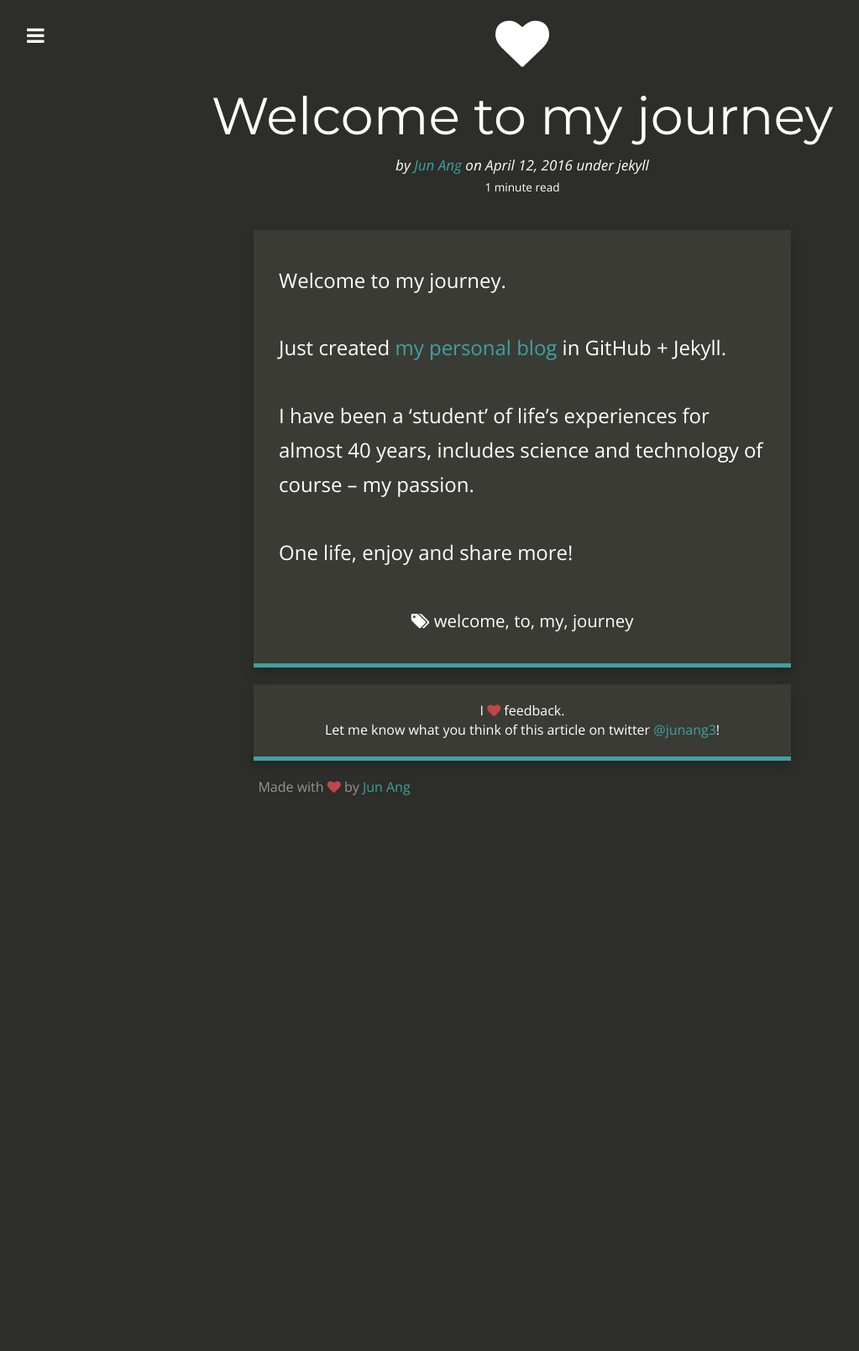
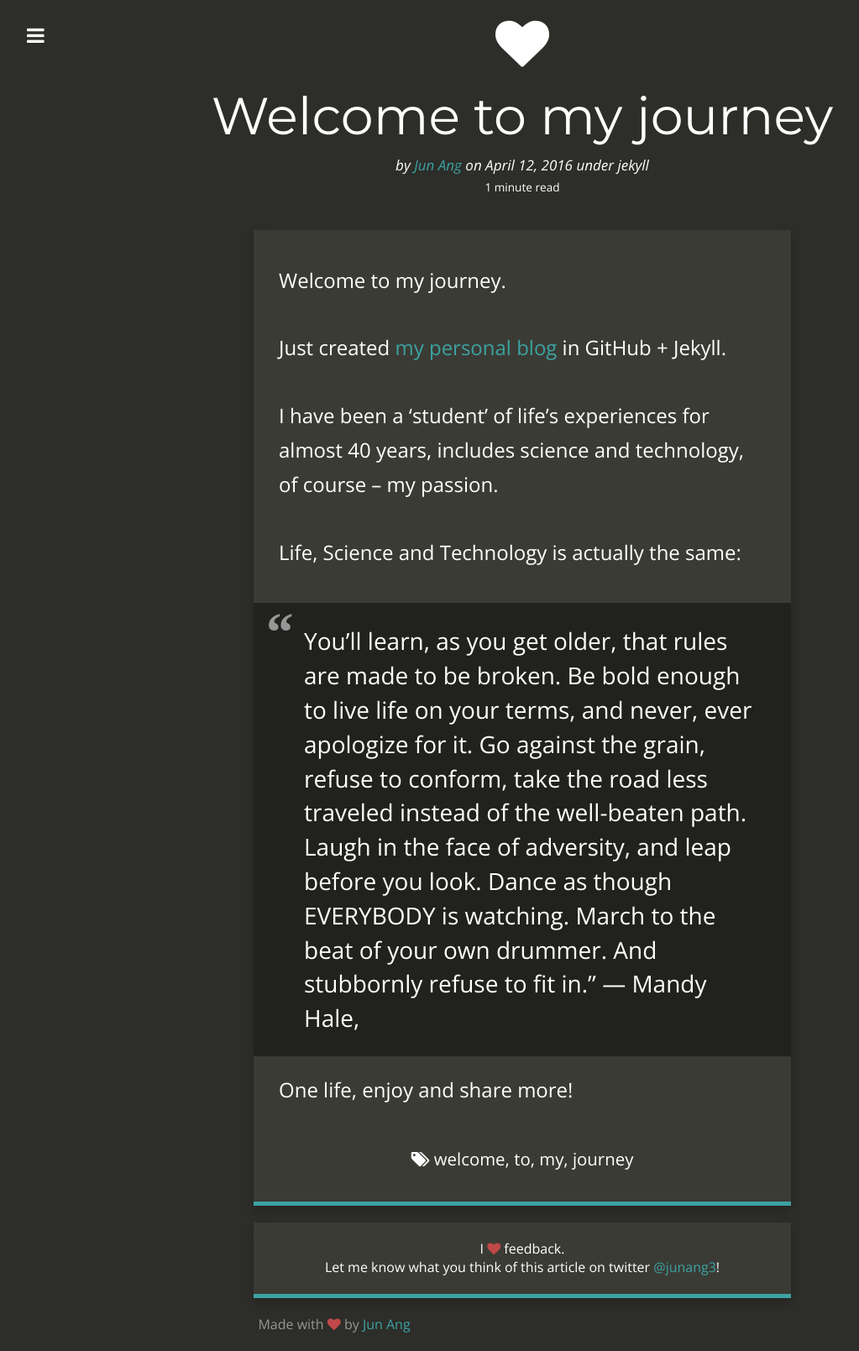
Before and after one commit to junang3/junang3.github.io, a Jekyll site: the page built from _posts/2016-04-12-welcome-to-my-journey.md, in a window 1280 px wide. Shown: the whole page at 84% size, without its empty margins (18-1041 px from the left). Built offline with Jekyll 4.4.1, drawn with Linux system fonts in a browser that asks for light colours; nearby versions of some CDN libraries; before the commit the page ends 969 px from its top, so only the background shows below that.

Commit message:
Update 2016-04-12-welcome-to-my-journey.md

```diff
--- a/_posts/2016-04-12-welcome-to-my-journey.md
+++ b/_posts/2016-04-12-welcome-to-my-journey.md
@@ -17,7 +17,12 @@ Welcome to my journey.
 
 Just created [my personal blog][1] in GitHub + Jekyll.
 
-I have been a 'student' of life's experiences for almost 40 years, includes science and technology of course -- my passion.
+I have been a 'student' of life's experiences for almost 40 years, includes science and technology, of course -- my passion.
+
+Life, Science and Technology is actually the same:
+
+> You’ll learn, as you get older, that rules are made to be broken. Be bold enough to live life on your terms, and never, ever apologize for it. Go against the grain, refuse to conform, take the road less traveled instead of the well-beaten path. Laugh in the face of adversity, and leap before you look. Dance as though EVERYBODY is watching. March to the beat of your own drummer. And stubbornly refuse to fit in.”
+― Mandy Hale,
 
 One life, enjoy and share more!
 
```
